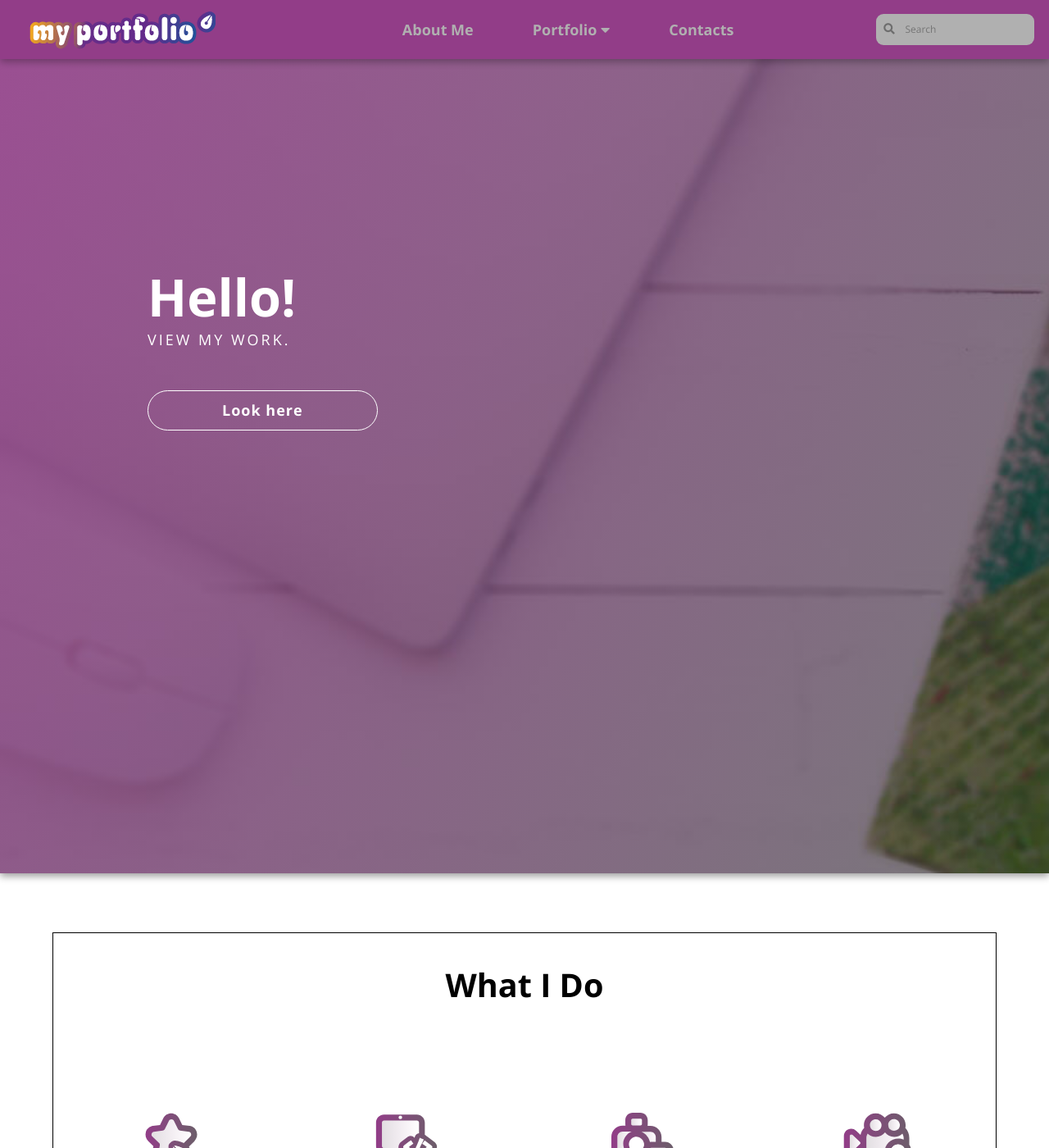
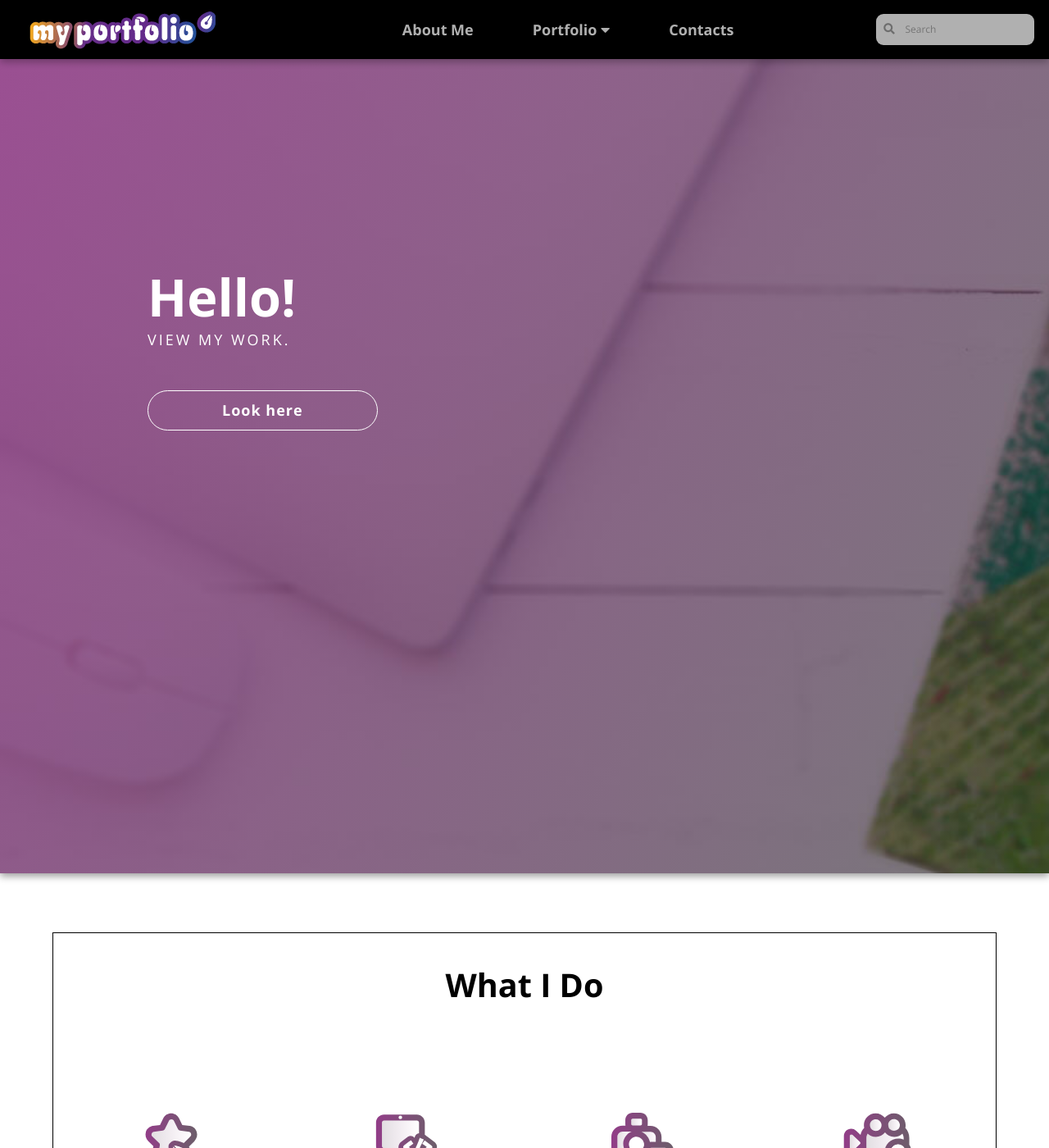
Before and after one commit to LiliyaMilanova/myportfolio, a Jekyll site: the page built from index.html, in a window 1280 px wide and 1400 px high. Shown: the whole window at 82% size. Built offline with Jekyll 4.4.1, drawn with Linux system fonts in a browser that asks for light colours; nearby versions of some CDN libraries.

Commit message:
Update navigation.css

```diff
--- a/css/navigation.css
+++ b/css/navigation.css
@@ -12,7 +12,7 @@ header {
     position: relative;
     position: fixed;
     z-index: 100;
-    background: rgb(146, 61, 136);
+    background: rgb(0, 0, 0);
     box-shadow:0 0.2rem 0.5rem 0 rgba(0, 0, 0, 0.3);
 }
 nav.main ul {
```
